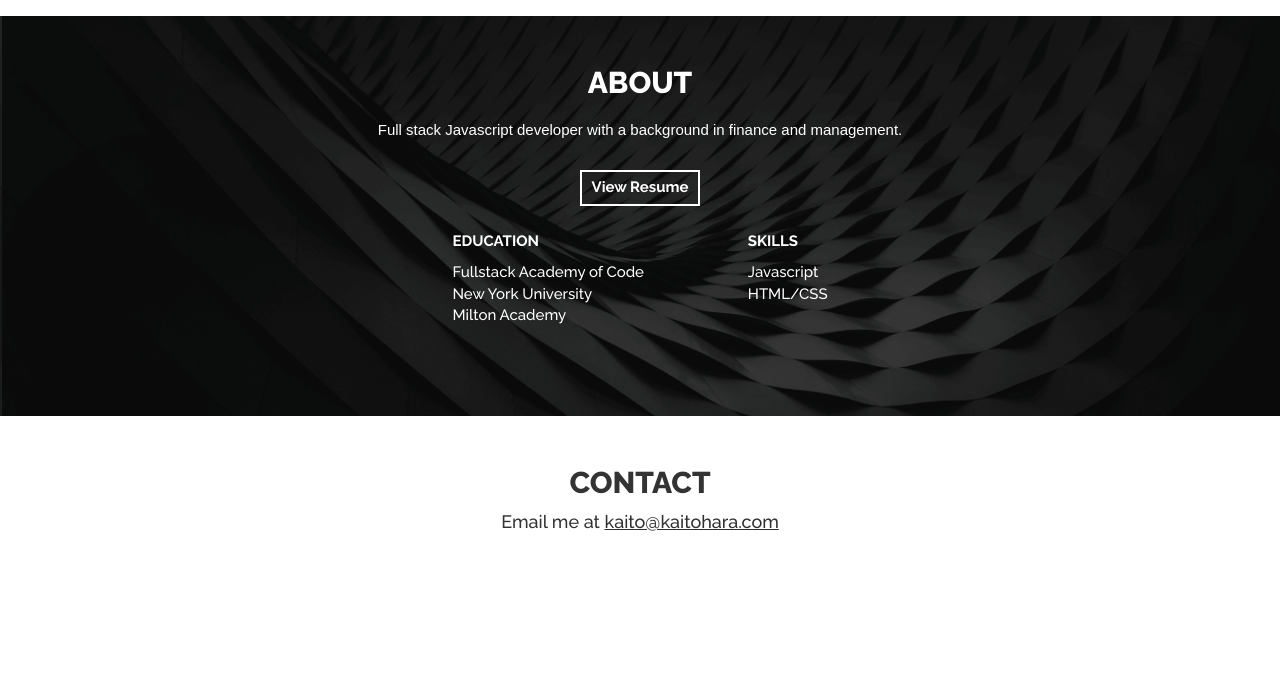
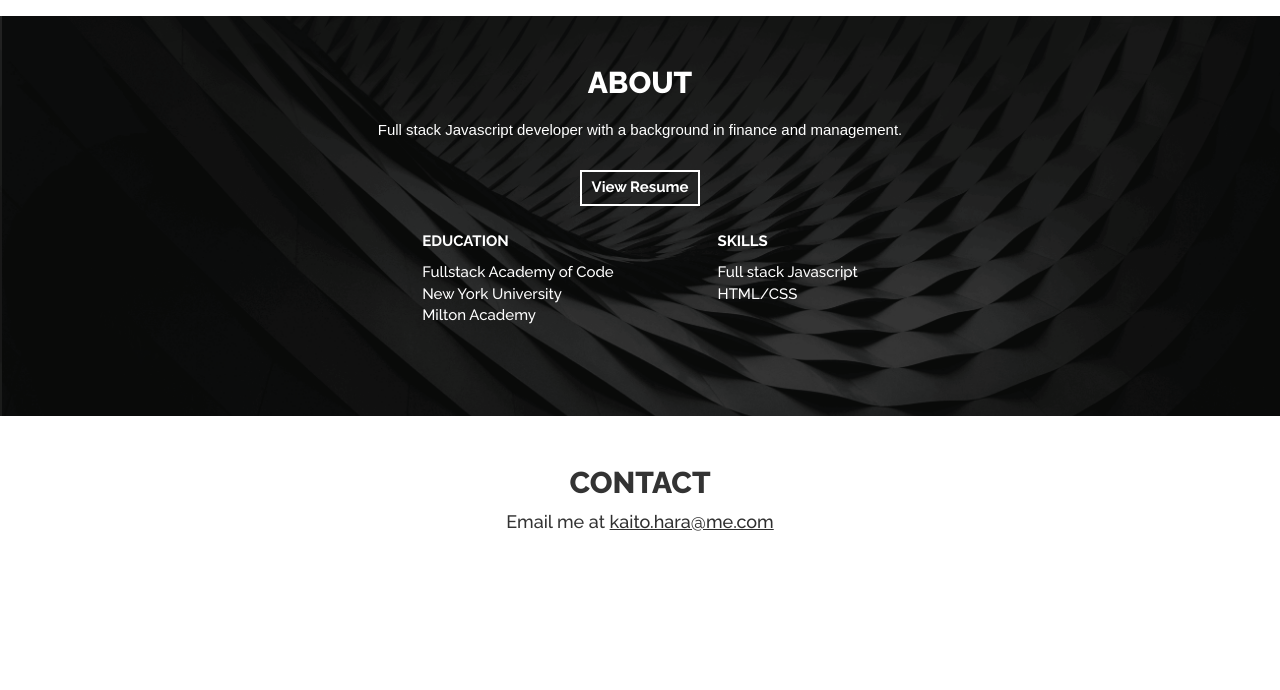
Before and after one commit to kaitohara/kaitohara, a website: page index.html in a window 1280 px wide. Shown: the part 1915-2605 px from the top of the page. Drawn offline with nearby package versions, Linux system fonts and the light colour scheme.

Commit message:
new email

```diff
--- a/index.html
+++ b/index.html
@@ -122,7 +122,7 @@
 				</li>
 				<li><p>SKILLS</p>
 					<ul class="sublist">
-						<li>Javascript</li>
+						<li>Full stack Javascript</li>
 						<li>HTML/CSS</li>
 					</ul>
 				</li>
@@ -132,7 +132,7 @@
 		<div class="contact section">
 			<h2 class="section-title">CONTACT</h2>
 			<p class="center">
-				Email me at <a href="mailto:kaito@kaitohara.com">kaito@kaitohara.com</a>
+				Email me at <a href="mailto:kaito.hara@me.com">kaito.hara@me.com</a>
 			</p>
 
 			<!-- <form name="contactForm" onSubmit="return validateForm()">
```
